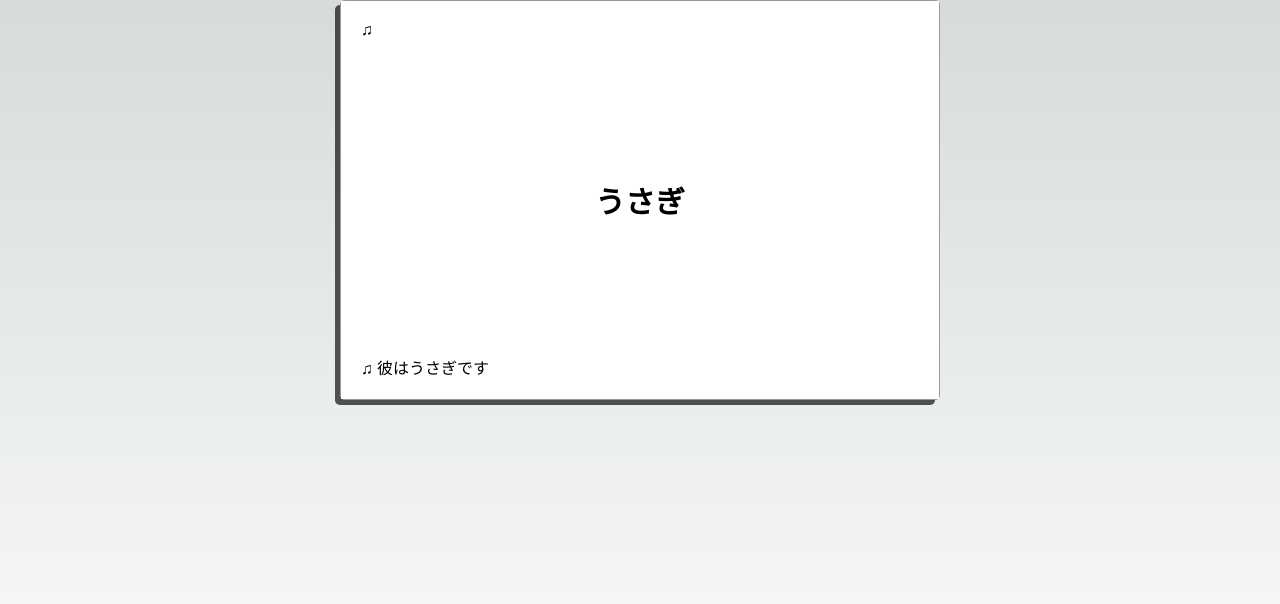
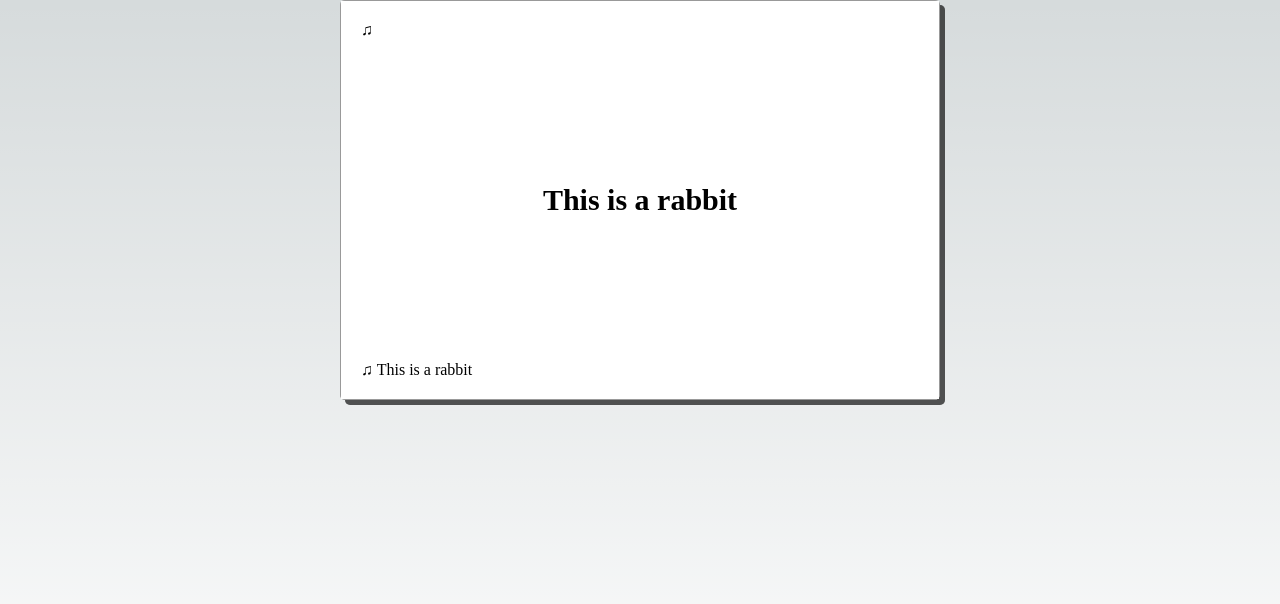
Before and after one commit to seito-developer/ai-english-cards, a Next.js app in the folder my-app/: page /cards in a window 1280 px wide. Shown: the top 604 px of the page. Built offline with nearby package versions, Linux system fonts and the light colour scheme.

Commit message:
added flip

```diff
--- a/my-app/components/Card.tsx
+++ b/my-app/components/Card.tsx
@@ -17,12 +17,12 @@ export default function Card(params: ICard) {
 
   const [active, setActive] = useState<boolean>(false);
 
-  const handleClick = (e: any) => {
-
+  const handleClick = () => {
+    (active) ? setActive(false) : setActive(true)
   }
 
   return (
-    <div className={`${styles.card} + ${styles.isReversed}`} onClick={(e) => handleClick(e)}>
+    <div className={`${styles.card} + ${(active) ? styles.isReversed : ''}`} onClick={handleClick}>
       <div className={styles.card__head}>
         <div className={styles.card__word}>{params.exampleEn}</div>
         <div className={styles.card__example}>♫ {params.exampleEn}</div>
```
